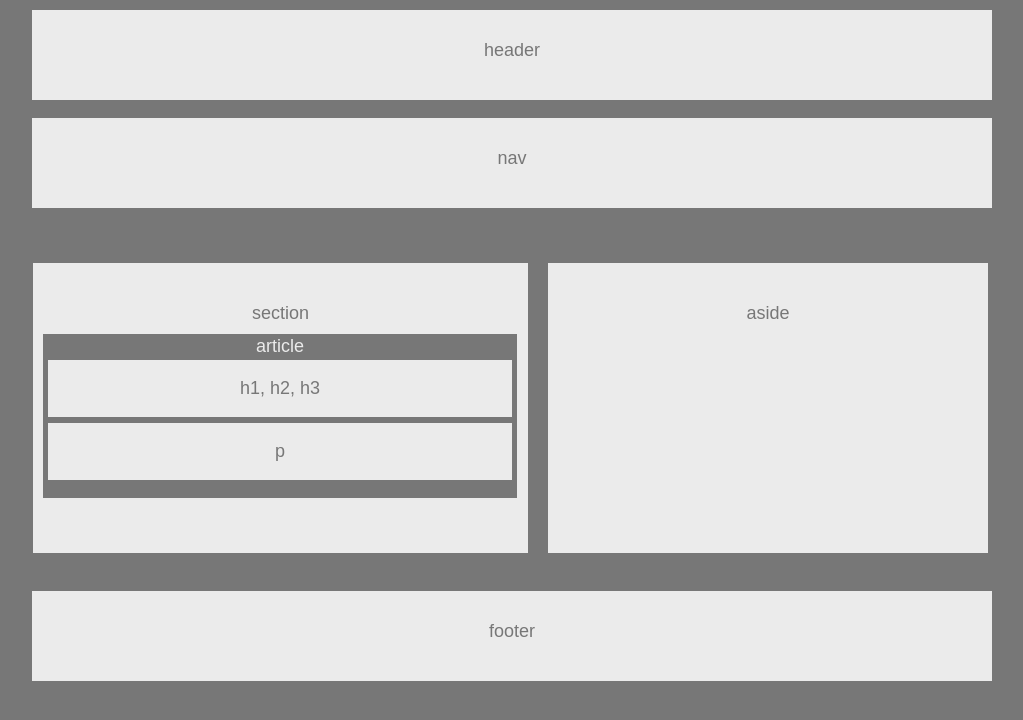
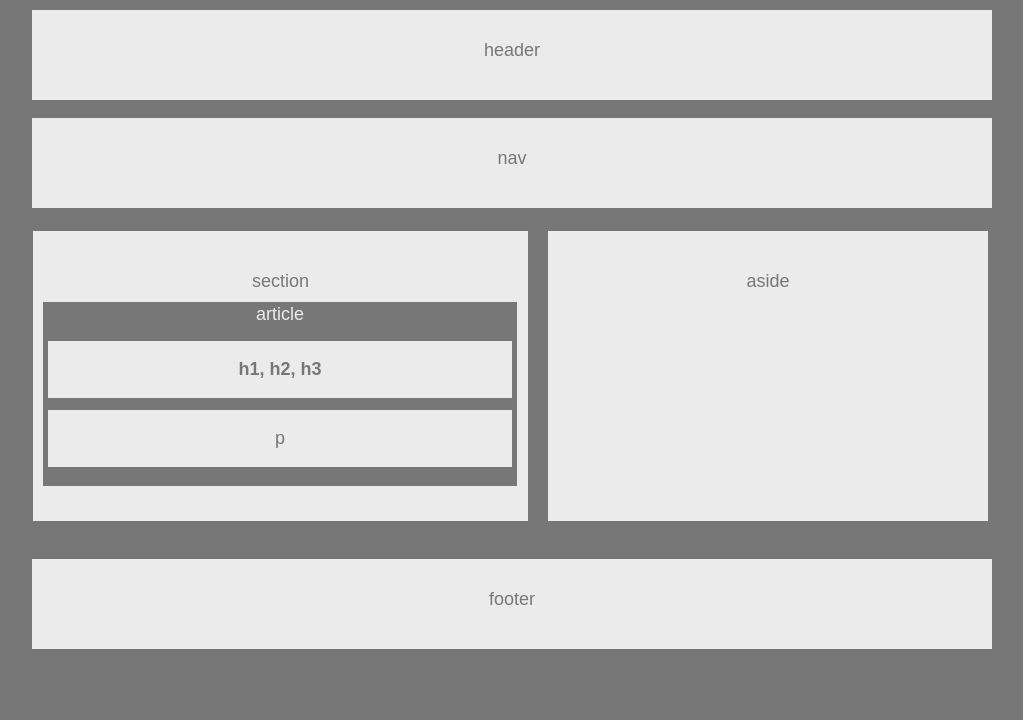
Before and after one commit to lhutchinson519/HW-Wirefram, a plain HTML site: page index.html in a window 1280 px wide. Shown: the whole page, without its empty margins (118-1141 px from the left). Drawn offline with Linux system fonts and the light colour scheme.

Commit message:
pretty freaking close!

```diff
--- a/index.html
+++ b/index.html
@@ -28,7 +28,7 @@
       <article>article
 
     <div class="h">
-      <p>h1, h2, h3</p>
+      <p><strong>h1, h2, h3</strong></p>
     </div>
 
     <div class="p">
--- a/style.css
+++ b/style.css
@@ -32,7 +32,7 @@ li {
   display: inline-block;
 }
 
-#section { margin-top: 37px;
+#section { margin-top: 5px;
   position: relative;
   width: 495px;
   height: 250px;
@@ -48,7 +48,7 @@ div.article {
   margin-top: 50px;
   position: relative;
   width: 470px;
-  height: 160px;
+  height: 180px;
   background-color: #777;
   color: #ebebeb;
   text-align: center;
@@ -62,6 +62,7 @@ div.h {
  background-color: #ebebeb;
  color: #777;
  text-align: center;
+ margin-top: 13px;
 }
 
 div.p {
@@ -70,6 +71,7 @@ div.p {
  background-color: #ebebeb;
  color: #777;
  text-align: center;
+ margin-top: 6px;
 }
 
 div.aside {
```
